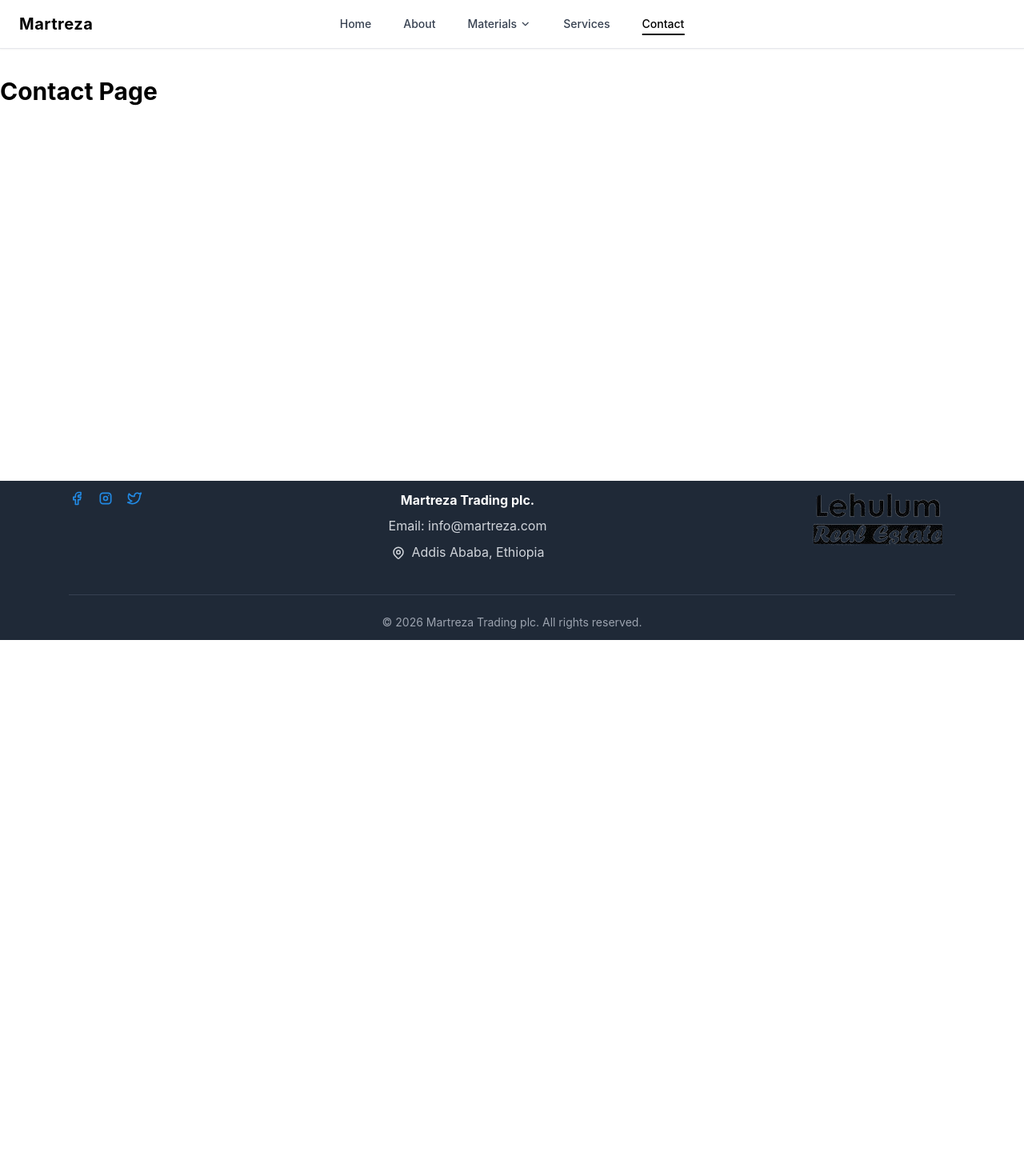
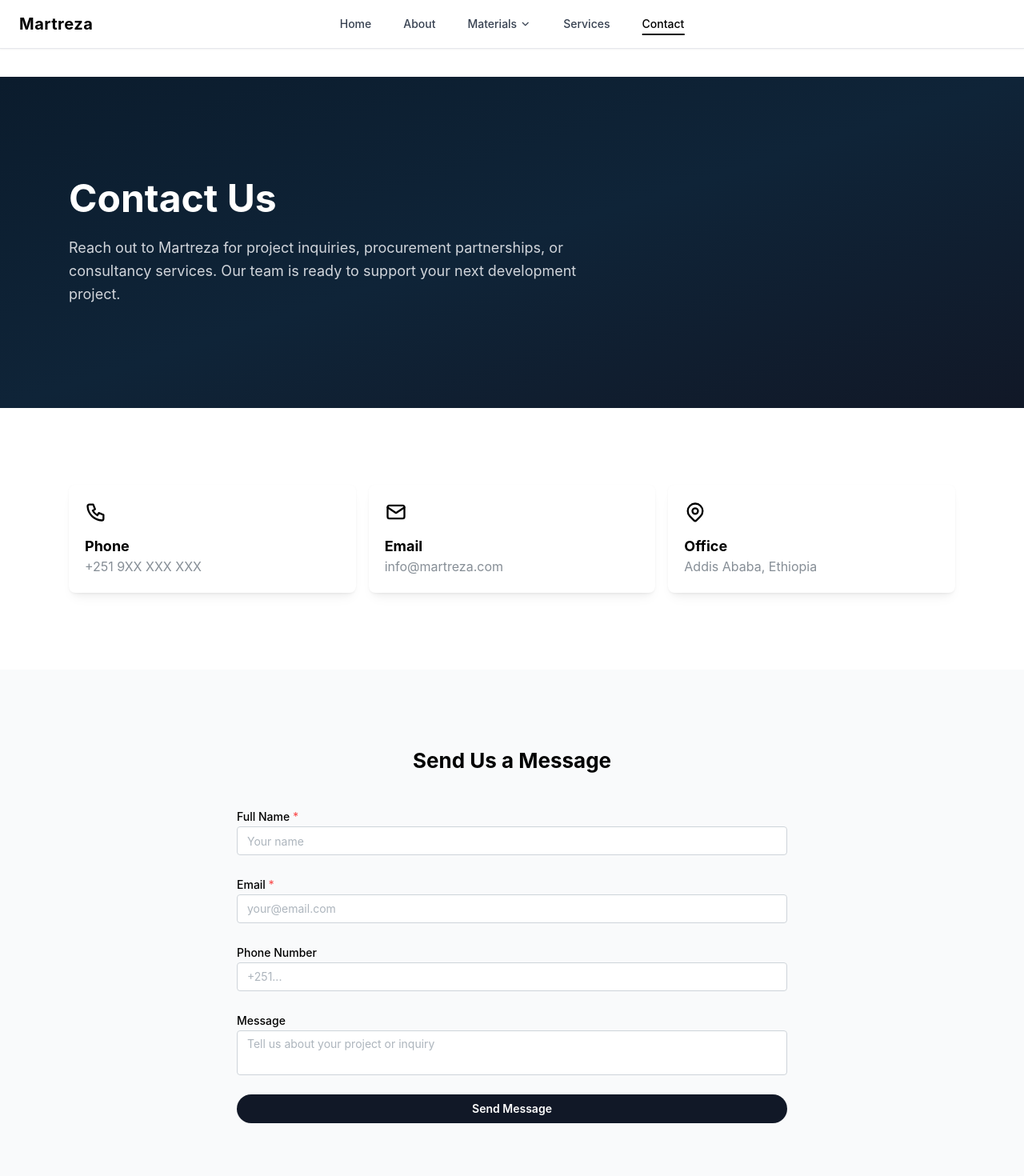
Before and after one commit to Blen95/Martreza-trading-frontend, a React (Vite) app: page /contact in a window 1280 px wide. Shown: the top 1470 px of the page at 80% size. Before the commit the page ends 800 px from the top, so only its background shows below. Built offline with nearby package versions, Linux system fonts and the light colour scheme.

Commit message:
contactuspage

```diff
--- /dev/null
+++ b/src/components/Contactus/Contactform.tsx
@@ -0,0 +1,50 @@
+import { Container, TextInput, Textarea, Button, Title } from "@mantine/core";
+
+export default function ContactForm() {
+  return (
+    <section className="py-24 bg-gray-50">
+      <Container size="sm">
+
+        <Title order={2} className="text-center mb-10">
+          Send Us a Message
+        </Title>
+
+        <form className="space-y-6">
+
+          <TextInput
+            label="Full Name"
+            placeholder="Your name"
+            required
+          />
+
+          <TextInput
+            label="Email"
+            placeholder="your@email.com"
+            required
+          />
+
+          <TextInput
+            label="Phone Number"
+            placeholder="+251..."
+          />
+
+          <Textarea
+            label="Message"
+            placeholder="Tell us about your project or inquiry"
+            minRows={4}
+          />
+
+          <Button
+            fullWidth
+            radius="xl"
+            className="bg-gray-900 text-white hover:bg-gray-800"
+          >
+            Send Message
+          </Button>
+
+        </form>
+
+      </Container>
+    </section>
+  );
+}
--- a/src/pages/Contact.tsx
+++ b/src/pages/Contact.tsx
@@ -1,5 +1,77 @@
+import { Container, Title, Text, Grid, Card } from "@mantine/core";
+import ContactForm from "../components/Contactus/Contactform";
+import { IconPhone, IconMail, IconMapPin } from "@tabler/icons-react";
 
+export default function ContactPage() {
+  return (
+    <>
+      {/* Hero */}
+      <section className="bg-gradient-to-br from-[#0B1C2D] via-[#0F2438] to-[#111827] text-white py-32">
+        <Container size="lg">
+          <Title order={1} className="text-4xl md:text-5xl font-bold">
+            Contact Us
+          </Title>
 
-export default function Contact() {
-  return <h1 className="text-3xl font-bold">Contact Page</h1>;
+          <Text size="lg" className="mt-6 text-gray-300 max-w-2xl">
+            Reach out to Martreza for project inquiries, procurement
+            partnerships, or consultancy services. Our team is ready to
+            support your next development project.
+          </Text>
+        </Container>
+      </section>
+
+      {/* Contact Info */}
+      <section className="py-24 bg-white">
+        <Container size="lg">
+          <Grid>
+
+            <Grid.Col span={{ base: 12, md: 4 }}>
+              <Card shadow="sm" padding="lg" radius="md">
+                <IconPhone size={28} />
+                <Title order={4} mt="md">
+                  Phone
+                </Title>
+                <Text c="dimmed">+251 9XX XXX XXX</Text>
+              </Card>
+            </Grid.Col>
+
+            <Grid.Col span={{ base: 12, md: 4 }}>
+              <Card shadow="sm" padding="lg" radius="md">
+                <IconMail size={28} />
+                <Title order={4} mt="md">
+                  Email
+                </Title>
+                <Text c="dimmed">info@martreza.com</Text>
+              </Card>
+            </Grid.Col>
+
+            <Grid.Col span={{ base: 12, md: 4 }}>
+              <Card shadow="sm" padding="lg" radius="md">
+                <IconMapPin size={28} />
+                <Title order={4} mt="md">
+                  Office
+                </Title>
+                <Text c="dimmed">
+                  Addis Ababa, Ethiopia
+                </Text>
+              </Card>
+            </Grid.Col>
+
+          </Grid>
+        </Container>
+      </section>
+
+      {/* Contact Form */}
+      <ContactForm />
+<section className="py-24 bg-white">
+  <Container size="lg">
+    <iframe
+      src="https://www.google.com/maps/embed?pb=!1m18!1m12!1m3!1d3940.643147081241!2d38.76237238885497!3d9.0049456!2m3!1f0!2f0!3f0!3m2!1i1024!2i768!4f13.1!3m3!1m2!1s0x164b85b039c25bc1%3A0x941677a8f60160fe!2sDembel%20City%20Center!5e0!3m2!1sen!2set!4v1773054083946!5m2!1sen!2set"
+      className="w-full h-[400px] rounded-lg border-0"
+      loading="lazy"
+    />
+  </Container>
+</section>
+    </>
+  );
 }
```
